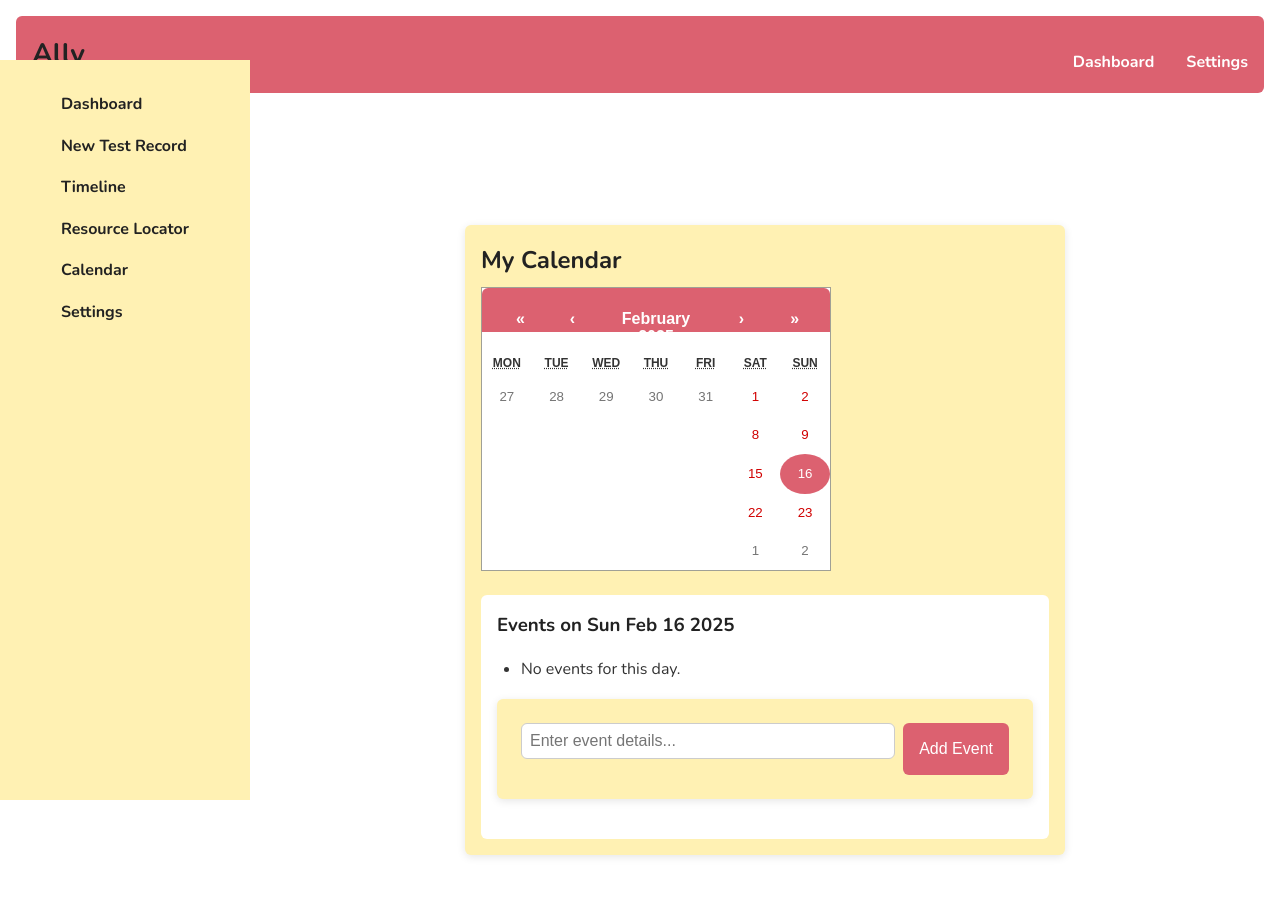
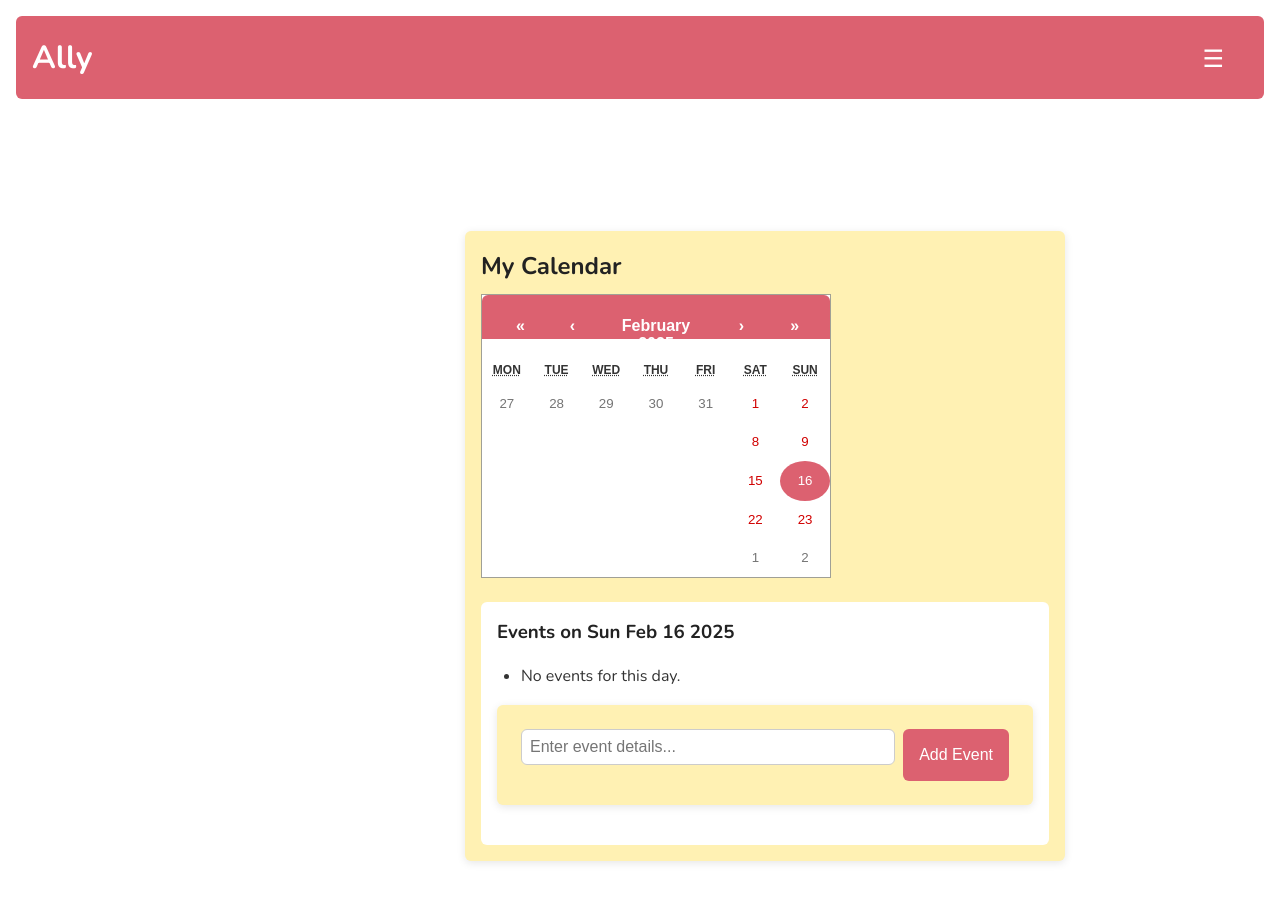
Before and after one commit to ProcrastinateGuy/H4H_TeamRed, a React (Create React App) app in the folder ally/: page /calendar in a window 1280 px wide. Shown: the top 902 px of the page. Built offline with nearby package versions, Linux system fonts and the light colour scheme.

Commit message:
worked on header and sidebar

```diff
--- a/ally/src/components/Header.css
+++ b/ally/src/components/Header.css
@@ -2,23 +2,27 @@
   background-color: var(--primary-color);
   color: var(--background-color);
   padding: 1rem;
-  display: flex;
-  justify-content: space-between;
-  align-items: center;
+  text-align: center;
+  border-radius: var(--border-radius);
+  margin-bottom: 1.5rem;
+  position: relative;
 }
 
 .header h1 {
+  font-size: 2rem;
   margin: 0;
-  font-size: 1.75rem;
+  color: white;
+  text-align: left;
 }
 
-.top-nav a {
+/* Sidebar toggle button */
+.sidebar-toggle {
+  position: absolute;
+  right: 1rem;
+  top: 20%;
+  background: none;
+  border: none;
   color: var(--background-color);
-  margin-left: 1rem;
-  text-decoration: none;
-  font-weight: bold;
+  font-size: 1.5rem;
+  cursor: pointer;
 }
-
-.top-nav a:hover {
-  text-decoration: underline;
-}
--- a/ally/src/components/Header.js
+++ b/ally/src/components/Header.js
@@ -1,16 +1,15 @@
 import React from "react";
-import { Link } from "react-router-dom";
 import "./Header.css";
 
-const Header = () => {
+const Header = ({ sidebarOpen, toggleSidebar }) => {
+  // Log to ensure toggleSidebar is received
+  console.log("Header rendered. sidebarOpen:", sidebarOpen);
   return (
     <header className="header">
       <h1>Ally</h1>
-      {/* Optional top navigation links */}
-      <nav className="top-nav">
-        <Link to="/dashboard">Dashboard</Link>
-        <Link to="/settings">Settings</Link>
-      </nav>
+      <button className="sidebar-toggle" onClick={toggleSidebar}>
+        {sidebarOpen ? null : "☰"}
+      </button>
     </header>
   );
 };
--- a/ally/src/components/Layout.js
+++ b/ally/src/components/Layout.js
@@ -1,13 +1,20 @@
-import React from "react";
+import React, { useState } from "react";
 import Header from "./Header";
 import Sidebar from "./Sidebar";
 import "./Layout.css";
 
 const Layout = ({ children }) => {
+  const [sidebarOpen, setSidebarOpen] = useState(false);
+
+  const toggleSidebar = () => {
+    console.log("Toggle button clicked");
+    setSidebarOpen((prev) => !prev);
+  };
+
   return (
     <div className="layout">
-      <Header />
-      <Sidebar />
+      <Header sidebarOpen={sidebarOpen} toggleSidebar={toggleSidebar} />
+      <Sidebar open={sidebarOpen} />
       <main className="main-content">{children}</main>
     </div>
   );
--- a/ally/src/components/Sidebar.css
+++ b/ally/src/components/Sidebar.css
@@ -2,11 +2,18 @@
   background-color: var(--secondary-color);
   width: 250px;
   padding: 1rem;
-  height: calc(100vh - 60px); /* Adjust if header height changes */
+  height: calc(100vh - 60px); /* 60px should match header height */
   position: fixed;
-  top: 60px; /* This should match the header height */
-  left: 0;
+  top: 60px; /* below header */
+  right: 0;
   overflow-y: auto;
+  transform: translateX(100%); /* Hidden off-canvas */
+  transition: transform 0.3s ease-in-out;
+  z-index: 1000;
+}
+
+.sidebar.open {
+  transform: translateX(0); /* Slides in when open */
 }
 
 .sidebar ul {
--- a/ally/src/components/Sidebar.js
+++ b/ally/src/components/Sidebar.js
@@ -2,9 +2,9 @@ import React from "react";
 import { Link } from "react-router-dom";
 import "./Sidebar.css";
 
-const Sidebar = () => {
+const Sidebar = ({ open }) => {
   return (
-    <aside className="sidebar">
+    <aside className={`sidebar ${open ? "open" : ""}`}>
       <nav>
         <ul>
           <li>
```
